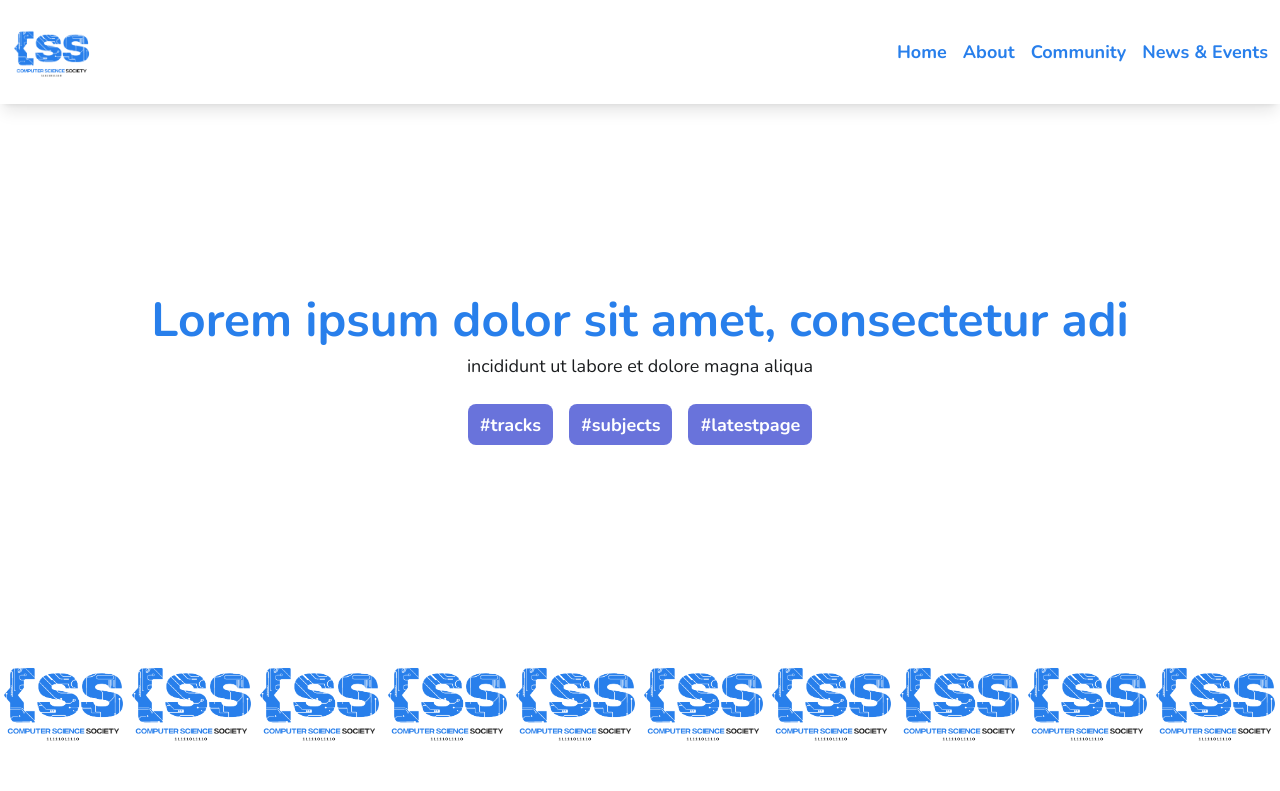
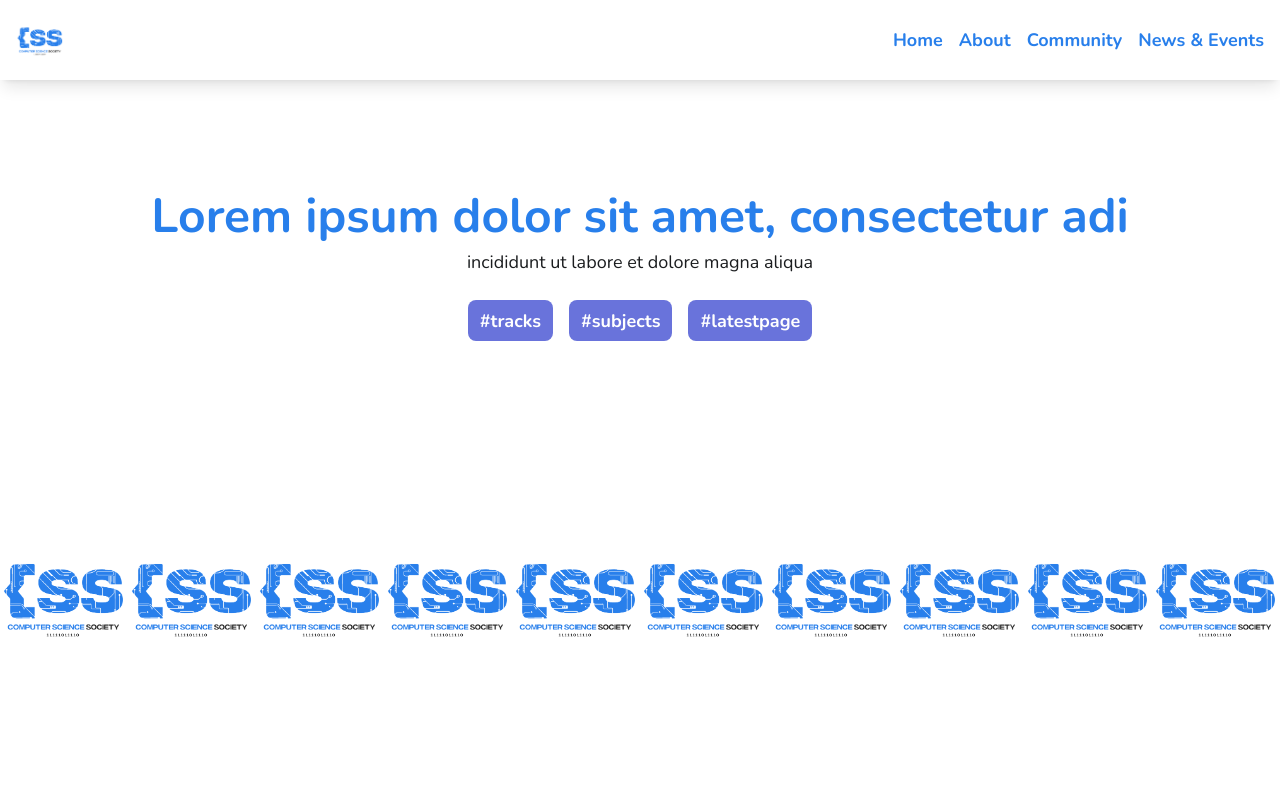
Before and after one commit to neilcasas/final-ustcss, a React (Vite) app: page / in a window 1280 px wide. Shown: the top 791 px of the page. Built offline with nearby package versions, Linux system fonts and the light colour scheme.

Commit message:
added styling changes to responsive navbar

```diff
--- a/src/components/Navbar.jsx
+++ b/src/components/Navbar.jsx
@@ -1,92 +1,82 @@
 import React, { useState, useEffect } from "react";
 import cssLogo from "../assets/css.png";
-import mobileMenuLogo from "../assets/mobile-menu.svg";
+import mobileMenu from "../assets/mobile-menu.svg";
 
 const Navbar = () => {
-  const [isHidden, setIsHidden] = useState(false);
-  const [prevScrollPos, setPrevScrollPos] = useState(0);
-  const [mobileMenuOpen, setMobileMenuOpen] = useState(false);
+  const [showNav, setShowNav] = useState(true);
+  const [showMobileMenu, setShowMobileMenu] = useState(false);
 
   useEffect(() => {
+    let prevScrollPos = window.pageYOffset;
+
     const handleScroll = () => {
-      const currentScrollPos = window.scrollY;
+      const currentScrollPos = window.pageYOffset;
+      const isScrollingDown = currentScrollPos > prevScrollPos;
 
-      if (currentScrollPos > prevScrollPos) {
-        // Scrolling down, hide the header
-        setIsHidden(true);
-      } else {
-        // Scrolling up, show the header
-        setIsHidden(false);
-      }
+      setShowNav(!isScrollingDown);
 
-      setPrevScrollPos(currentScrollPos);
+      prevScrollPos = currentScrollPos;
     };
 
     window.addEventListener("scroll", handleScroll);
-
     return () => {
       window.removeEventListener("scroll", handleScroll);
     };
-  }, [prevScrollPos]);
-
-  const toggleMobileMenu = () => {
-    setMobileMenuOpen(!mobileMenuOpen);
-  };
+  }, []);
 
   return (
-    <header
-      className={`text-primary sticky top-0 z-50 transition-all duration-300 ${
-        isHidden ? "transform -translate-y-full" : "transform translate-y-0"
-      }`}
+    <nav
+      className={`fixed top-0 w-full z-10 transition-transform transform ${
+        showNav ? "translate-y-0" : "-translate-y-full"
+      } bg-white shadow-lg`}
     >
-      <div className="p-3 text-lg font-bold bg-white shadow-lg">
-        <div className="container mx-auto flex justify-between items-center">
-          <img className="css-logo h-[80px]" src={cssLogo} alt="css logo"></img>
-
-          <div className="relative sm:hidden">
-            <button onClick={toggleMobileMenu}>
-              <img src={mobileMenuLogo} alt="Mobile Menu" />
+      <div className="container mx-auto px-4">
+        <div className="flex justify-between items-center py-4">
+          <div className="flex items-center">
+            <img src={cssLogo} alt="CSS Logo" className="w-auto h-12 mr-2" />
+          </div>
+          <div className="hidden md:flex space-x-4">
+            <a className="nav-button" href="#">
+              Home
+            </a>
+            <a className="nav-button" href="#">
+              About
+            </a>
+            <a className="nav-button" href="#">
+              Community
+            </a>
+            <a className="nav-button" href="#">
+              News & Events
+            </a>
+          </div>
+          <div className="md:hidden">
+            {/* Mobile menu button */}
+            <button
+              className="p-2"
+              onClick={() => setShowMobileMenu(!showMobileMenu)}
+            >
+              <img src={mobileMenu} alt="mobile-menu" />
             </button>
-
-            {mobileMenuOpen && (
-              <div className="absolute top-full left-0 mt-2 bg-white border rounded shadow-lg right-0">
-                <ul className="py-2">
-                  <li>
-                    <a href="">Home</a>
-                  </li>
-                  <li>
-                    <a href="/about">About</a>
-                  </li>
-                  <li>
-                    <a href="/contact">Community</a>
-                  </li>
-                  <li>
-                    <a href="/contact">News & Events</a>
-                  </li>
-                </ul>
+            {showMobileMenu && (
+              <div className="mt-4">
+                <a href="#" className="nav-button block py-2 text-sm">
+                  Home
+                </a>
+                <a href="#" className="nav-button block py-2 text-sm">
+                  About
+                </a>
+                <a href="#" className="nav-button block py-2 text-sm">
+                  Community
+                </a>
+                <a href="#" className="nav-button block py-2 text-sm">
+                  News & Events
+                </a>
               </div>
             )}
           </div>
-
-          <nav className="hidden sm:flex space-x-4 gap-8">
-            <ul className="flex space-x-4">
-              <li>
-                <a href="">Home</a>
-              </li>
-              <li>
-                <a href="/about">About</a>
-              </li>
-              <li>
-                <a href="/contact">Community</a>
-              </li>
-              <li>
-                <a href="/contact">News & Events</a>
-              </li>
-            </ul>
-          </nav>
         </div>
       </div>
-    </header>
+    </nav>
   );
 };
 
--- a/src/index.css
+++ b/src/index.css
@@ -25,4 +25,7 @@
     .b2 {
         @apply text-b2 text-neutralgray;
     }
+    .nav-button {
+        @apply text-primary text-[18px] font-bold hover:text-accentorange;
+    }
 }
```
